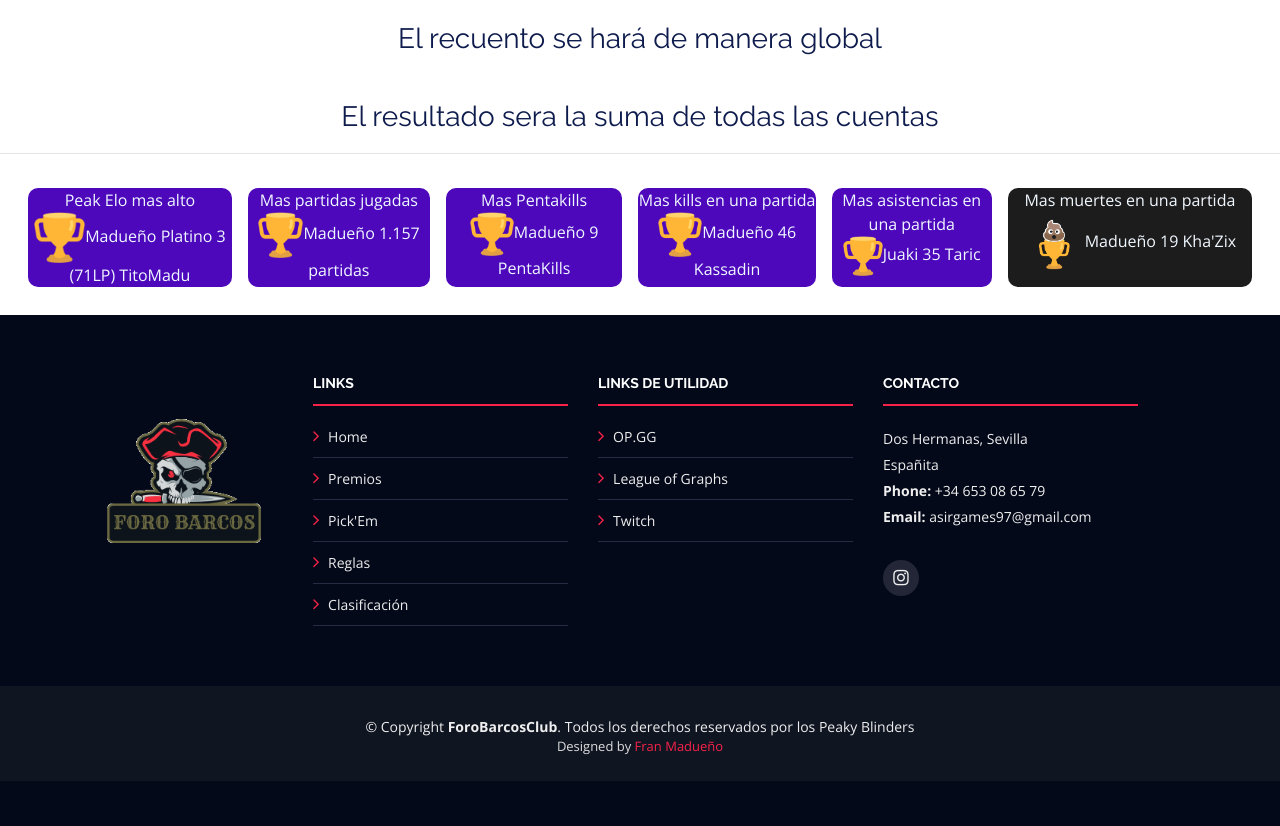
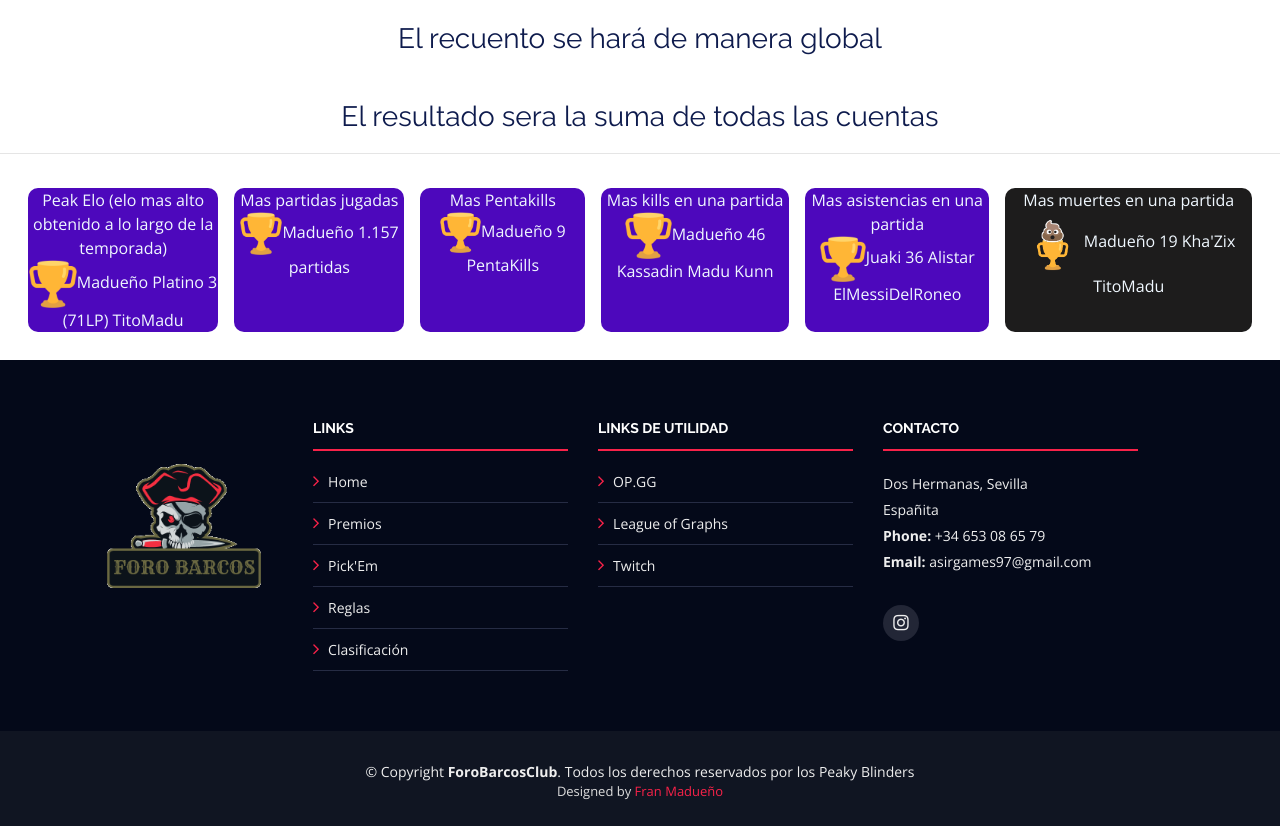
Before and after one commit to franmadu6/forobarcosclub, a Flask app: page /estadisticas in a window 1280 px wide. Shown: the part 188-1014 px from the top of the page. Before the commit the page ends 943 px from the top, so only its background shows below. Run offline with Flask 2, Linux system fonts and the light colour scheme; some libraries are stand-ins or nearby versions.

Commit message:
Add files via upload

```diff
--- a/opgg.py
+++ b/opgg.py
@@ -8,7 +8,7 @@
 
 server = "euw"
 players = [{"name": "Madueño5","account": "Koon Eduan"},{"name": "Manu Sanchez2","account":"EseOGThueleaPDT"},{"name": "Juaki2","account": "ElMessiDelRoneo"},
-	   {"name": "Pae2","account": "AlanBritoDelgado"},{"name": "Juanca1","account": "Titojuankaisback"},{"name": "Hectroll2","account": "iRfAnastasia"},{"name": "Oreja3","account": "xØrewY"},{"name": "Madueño1","account": "TitoMadu"},{"name": "Madueño2","account": "AKISAMA"},{"name": "Madueño3","account": "Madu Kunn"},{"name": "Madueño4","account": "Madu on bush"},{"name": "Oreja1","account": "lLeggend"},{"name": "oreja2","account": "kad0k"},{"name": "Manu Sanchez1","account": "bongito"},{"name": "Pae1","account": "TitoDeath"},{"name": "Juaki1","account": "Joaquínarte"},{"name": "Asie1","account": "AsieAsiePeru"},{"name": "Brayan1","account": "Mazakuto"},{"name": "Hectroll1","account": "TitoEichZz"}]
+	   {"name": "Pae2","account": "AlanBritoDelgado"},{"name": "Juanca1","account": "Titojuankaisback"},{"name": "Hectroll2","account": "iRfAnastasia"},{"name": "Oreja3","account": "xØrewY"},{"name": "Madueño1","account": "TitoMadu"},{"name": "Madueño2","account": "AKISAMA"},{"name": "Madueño3","account": "Madu Kunn"},{"name": "Madueño4","account": "Madu on bush"},{"name": "Oreja1","account": "lLeggend"},{"name": "oreja2","account": "kad0k"},{"name": "Manu Sanchez1","account": "bongito"},{"name": "Pae1","account": "TitoDeath"},{"name": "Juaki1","account": "Joaquínarte"},{"name": "Asie1","account": "AsieAsiePeru"},{"name": "Brayan1","account": "Mazakuto"},{"name": "Hectroll1","account": "TitoEichZz"},{"name": "Oreja4","account": "Rang 7"}]
 ################################################################################
 ranks = ["Challenger","Grandmaster","Master","Diamond 1","Diamond 2","Diamond 3","Diamond 4","Platinum 1","Platinum 2","Platinum 3","Platinum 4","Gold 1","Gold 2","Gold 3","Gold 4","Silver 1","Silver 2","Silver 3","Silver 4","Bronze 1","Bronze 2","Bronze 3","Bronze 4","Iron 1","Iron 2","Iron 3", "Iron 4","Unranked"]
 
--- a/templates/estadisticas.html
+++ b/templates/estadisticas.html
@@ -69,7 +69,7 @@
 
 
             <div id=marcoreglas2>
-                <div>Peak Elo mas alto</div>
+                <div>Peak Elo (elo mas alto obtenido a lo largo de la temporada)</div>
                 <div><img id=plataicono src="../static/img/trofeo.png">Madueño Platino 3 (71LP) TitoMadu </div>
             </div>
             <div id=marcoreglas2>
@@ -82,15 +82,15 @@
             </div>
             <div id=marcoreglas2>
                 <div>Mas kills en una partida</div>
-                <div><img id=plataicono src="../static/img/trofeo.png">Madueño 46 Kassadin </div>
+                <div><img id=plataicono src="../static/img/trofeo.png">Madueño 46 Kassadin Madu Kunn</div>
             </div>
             <div id=marcoreglas2>
                 <div>Mas asistencias en una partida</div>
-                <div><img id=plataicono src="../static/img/trofeo.png">Juaki 35 Taric </div>
+                <div><img id=plataicono src="../static/img/trofeo.png">Juaki 36 Alistar ElMessiDelRoneo </div>
             </div>
             <div id=marcoreglas3>
                 <div>Mas muertes en una partida</div>
-                <div><img id=plataicono src="../static/img/trofeocaca.png">Madueño 19 Kha'Zix </div>
+                <div><img id=plataicono src="../static/img/trofeocaca.png">Madueño 19 Kha'Zix TitoMadu</div>
             </div>
 
         </div>
```
